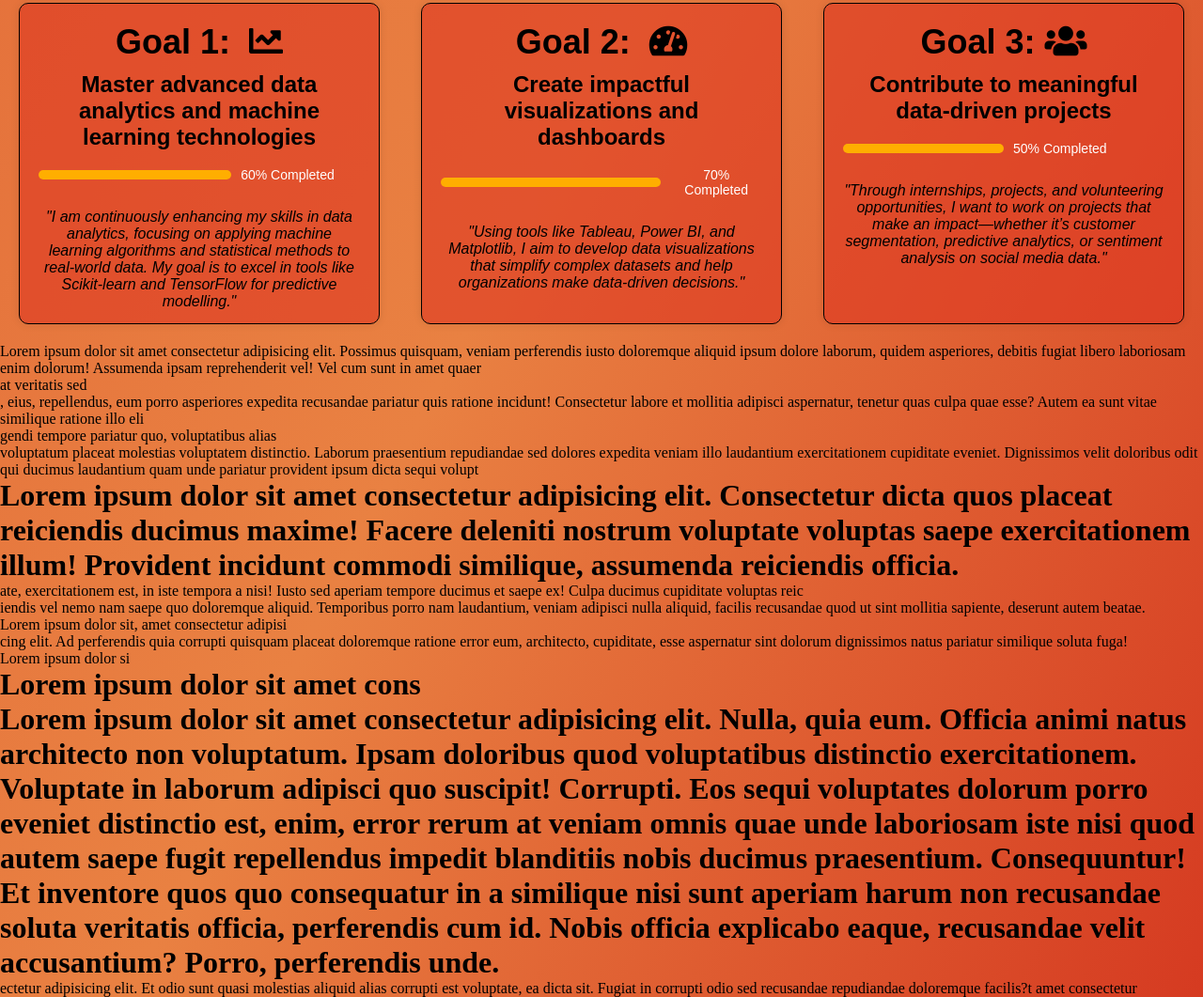
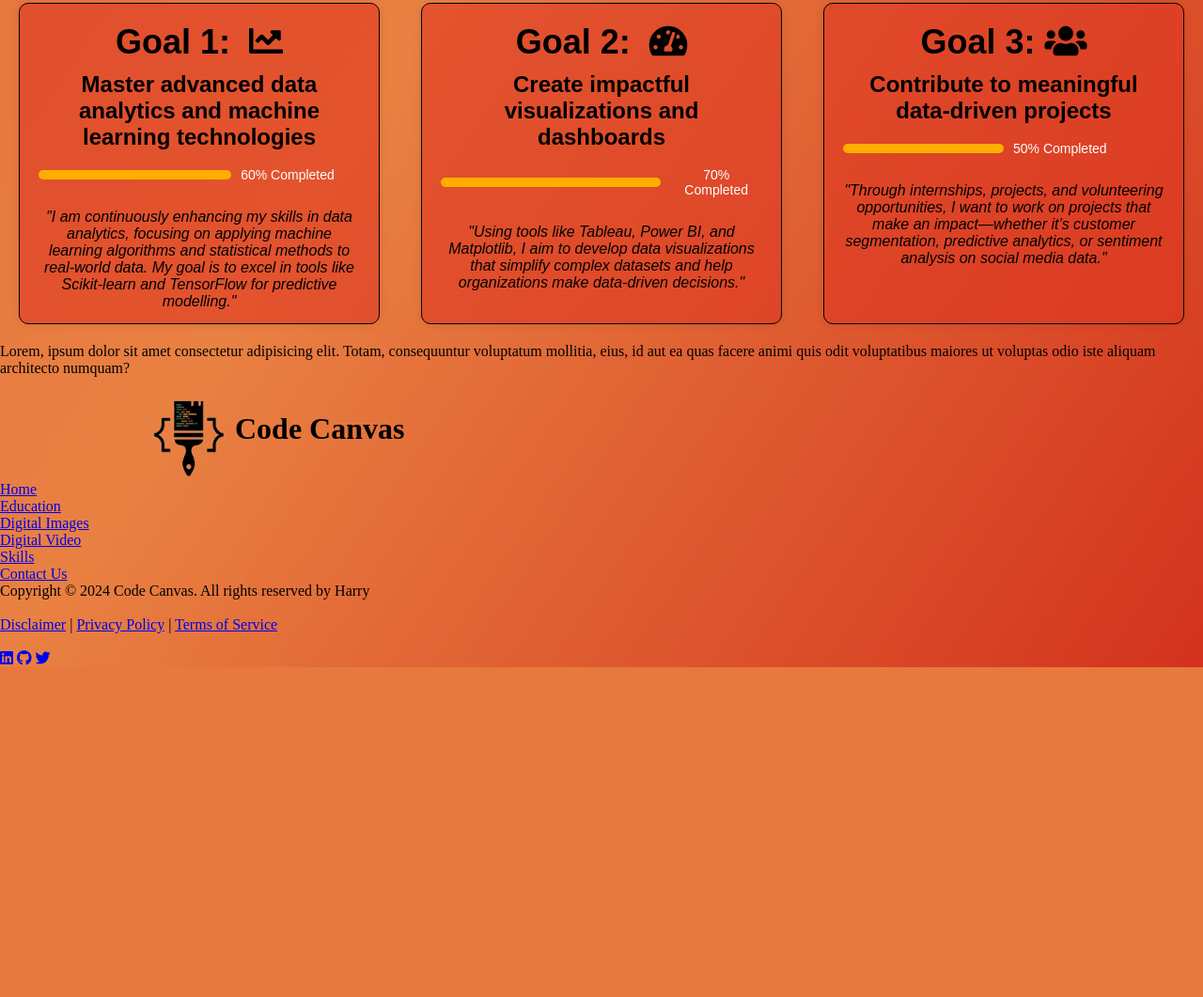
Before and after one commit to harry0876/CodeCanvas, a plain HTML site: page web/index.html in a window 1280 px wide. Shown: the part 1197-2258 px from the top of the page at 94% size. After the commit the page ends 1907 px from the top, so only its background shows below. Drawn offline with Linux system fonts and the light colour scheme; a web font is replaced by a local one.

Commit message:
Update index.html

```diff
--- a/web/index.html
+++ b/web/index.html
@@ -14,6 +14,7 @@
     <link href="https://fonts.googleapis.com/css2?family=Playwrite+DE+Grund:wght@100..400&display=swap"
         rel="stylesheet">
     <link rel="stylesheet" href="https://cdnjs.cloudflare.com/ajax/libs/font-awesome/5.15.3/css/all.min.css">
+
 </head>
 
 <body>
@@ -22,16 +23,16 @@
     <div class="h">
         <div class="header">
 
-            <a href="index.html" class="logo"> <img class="sticky" src="logo/logo.png" alt=""></a>
+            <a href="index.html" class="logo"> <img id="sticky" src="logo/logo.png" alt=""></a>
             <div>
                 <h1 class="name">Code Canvas</h1>
-                <p class="tagline">Where Coding meets Creativity</p>
+                <p class="tagline" id="sticky">Where Coding meets Creativity</p>
             </div>
         </div>
         <br>
 
         <!-- nav bar -->
-        <nav class="navbar">
+        <!-- <nav class="navbar">
             <div><a href="#home" class="active">Home</a></div>
             <div><a href="#">Education</a></div>
             <div><a href="#">Digital Images</a></div>
@@ -39,8 +40,17 @@
             <div><a href="#">Skills</a></div>
             <div> <a href="#">Contact Us</a></div>
 
-        </nav>
+        </nav> -->
     </div>
+    <nav class="navbar">
+        <div><a href="#home" class="active">Home</a></div>
+        <div><a href="#">Education</a></div>
+        <div><a href="#">Digital Images</a></div>
+        <div><a href="#">Digital Video</a></div>
+        <div><a href="#">Skills</a></div>
+        <div> <a href="#">Contact Us</a></div>
+
+    </nav>
 
     <!-- body -->
     <div class="section-A">
@@ -53,7 +63,7 @@
     </div>
 
     <div class="sectionB">
-        <h1>Welcome to<br> <span>Code Canvas</span></h1>
+        <h1 >Welcome to<br> <span>Code Canvas</span></h1>
         <div>
             <h2 class="sectionB-text">I'm, <span>Harry</span><br>
                 This is my personal space where art and technology come together.<br>
@@ -72,7 +82,9 @@
 
 
     <!-- Section C -->
-   <div class="sectionC-header"><h1>My Goals</h1></div>
+    <div class="sectionC-header">
+        <h1>My Goals</h1>
+    </div>
     <div class="goals">
         <div class="goal-column">
             <div class="goal">
@@ -85,9 +97,9 @@
                     <span>60% Completed</span>
                 </div>
                 <br>
-                <p><i>"I am continuously enhancing my skills in data analytics, focusing on applying machine learning
-                    algorithms and statistical methods to real-world data. My goal is to excel in tools like
-                    Scikit-learn and TensorFlow for predictive modelling."</p></i>
+                <p><i><span>"</span>I am continuously enhancing my skills in data analytics, focusing on applying machine learning
+                        algorithms and statistical methods to real-world data. My goal is to excel in tools like
+                        Scikit-learn and TensorFlow for predictive modelling.<span>"</span></p></i>
             </div>
         </div>
         <div class="goal-column">
@@ -100,8 +112,9 @@
                     <div class="progress-bar" style="width: 70%;"></div>
                     <span>70% Completed</span>
                 </div>
-                <br><p><i>"Using tools like Tableau, Power BI, and Matplotlib, I aim to develop data visualizations that
-                    simplify complex datasets and help organizations make data-driven decisions."</i></p>
+                <br>
+                <p><i><span>"</span>Using tools like Tableau, Power BI, and Matplotlib, I aim to develop data visualizations that
+                        simplify complex datasets and help organizations make data-driven decisions.<span>"</span></i></p>
             </div>
         </div>
         <div class="goal-column">
@@ -114,65 +127,58 @@
                     <div class="progress-bar" style="width: 50%;"></div>
                     <span>50% Completed</span>
                 </div>
-                <br><p><i>"Through internships, projects, and volunteering opportunities, I want to work on projects that make
-                    an impact—whether it’s customer segmentation, predictive analytics, or sentiment analysis on social
-                    media data."</i></p>
+                <br>
+                <p><i>"Through internships, projects, and volunteering opportunities, I want to work on projects that
+                        make
+                        an impact—whether it’s customer segmentation, predictive analytics, or sentiment analysis on
+                        social
+                        media data."</i></p>
             </div>
         </div>
     </div>
 
+    <!-- Section D -->
+<div class="sectionD">
+    <p>Lorem, ipsum dolor sit amet consectetur adipisicing elit. Totam, consequuntur voluptatum mollitia, eius, id aut ea quas facere animi quis odit voluptatibus maiores ut voluptas odio iste aliquam architecto numquam?</p>
+</div>
 
 
 
 
-    <p>Lorem ipsum dolor sit amet consectetur adipisicing elit. Possimus quisquam, veniam perferendis iusto doloremque
-        aliquid ipsum dolore laborum, quidem asperiores, debitis fugiat libero laboriosam enim dolorum! Assumenda ipsam
-        reprehenderit vel!
-        Vel cum sunt in amet quaer<br>at veritatis sed<br>, eius, repellendus, eum porro asperiores expedita recusandae
-        pariatur quis ratione incidunt! Consectetur labore et mollitia adipisci aspernatur, tenetur quas culpa quae
-        esse?
-        Autem ea sunt vitae similique ratione illo eli<br>gendi tempore pariatur quo, voluptatibus alias <br>voluptatum
-        placeat molestias voluptatem distinctio. Laborum praesentium repudiandae sed dolores expedita veniam illo
-        laudantium exercitationem cupiditate eveniet.
-        Dignissimos velit doloribus odit qui ducimus laudantium quam unde pariatur provident ipsum dicta sequi
-        volupt
-    <h1>Lorem ipsum dolor sit amet consectetur adipisicing elit. Consectetur dicta quos placeat reiciendis ducimus
-        maxime! Facere deleniti nostrum voluptate voluptas saepe exercitationem illum! Provident incidunt commodi
-        similique, assumenda reiciendis officia.</h1>ate, exercitationem est, in iste tempora a nisi! Iusto sed aperiam
-    tempore ducimus et saepe ex!
-    Culpa ducimus cupiditate voluptas reic<br>iendis vel nemo nam saepe quo doloremque aliquid. Temporibus porro nam
-    laudantium, veniam adipisci nulla aliquid, facilis recusandae quod ut sint mollitia sapiente, deserunt autem
-    beatae.</p>
-    <p>Lorem ipsum dolor sit, amet consectetur adipisi<br>cing elit. Ad perferendis quia corrupti quisquam placeat
-        doloremque ratione error eum, architecto, cupiditate, esse aspernatur sint dolorum dignissimos natus pariatur
-        similique soluta fuga!</p>
-    <p>Lorem ipsum dolor si
-    <h1>Lorem ipsum dolor sit amet cons<h1>Lorem ipsum dolor sit amet consectetur adipisicing elit. Nulla, quia eum.
-            Officia animi natus architecto non voluptatum. Ipsam doloribus quod voluptatibus distinctio exercitationem.
-            Voluptate in laborum adipisci quo suscipit! Corrupti.
-            Eos sequi voluptates dolorum porro eveniet distinctio est, enim, error rerum at veniam omnis quae unde
-            laboriosam iste nisi quod autem saepe fugit repellendus impedit blanditiis nobis ducimus praesentium.
-            Consequuntur!
-            Et inventore quos quo consequatur in a similique nisi sunt aperiam harum non recusandae soluta veritatis
-            officia, perferendis cum id. Nobis officia explicabo eaque, recusandae velit accusantium? Porro, perferendis
-            unde.</h1>ectetur adipisicing elit. Et odio sunt quasi molestias aliquid alias corrupti est
-        voluptate, ea dicta sit. Fugiat in corrupti odio sed recusandae repudiandae doloremque facilis?</h1>t amet
-    consectetur adipisicing elit. Iste illo possimus dignissimos vel animi corrupti
-    repellendus. Iste offici<h2>Lorem ipsum dolor sit amet consectetur adipisicing elit. Assumenda autem accusamus
-        provident ab eaque fugit aut dolores praesentium, vero quia aperiam impedit maiores minus vitae eius eveniet
-        facilis saepe a.
-        Veniam qui dicta corrupti exercitationem magni debitis suscipit hic deserunt, quibusdam illo, dolores maxime est
-        consequatur sunt placeat velit? Aliquid beatae odio aliquam assumenda excepturi aut facere animi exercitationem
-        voluptatem!
-        Ex quia facilis aperiam dolore provident aut vel sed qui et nam reiciendis corrupti praesentium soluta magnam
-        expedita ratione, quos nostrum illo totam ut consectetur cum in corporis! Molestias, corporis?</h2>a, quisquam
-    doloribus sapiente nulla dolore accusamus hic, quidem, laborum neque alias
-    laudantium.</p>
-    <p>dsds</p>
-    <p>sddsds</p>
-    <p>sd Lorem ipsum dolor sit amet consectetur, adipisicing elit. Iure quod, beatae mollitia doloribus aspernatur quis
-        nihil vitae quam veritatis eius recusandae sunt in dignissimos! Dolorem incidunt ducimus libero est cumque.</p>
+    <footer>
 
+        <div class="website-name">
+            <div class="header">
+
+                <a href="index.html" class="logo"> <img id="sticky" src="logo/logo.png" alt=""></a>
+                <div>
+                    <h1 class="name">Code Canvas</h1>
+
+                </div>
+            </div>
+        </div>
+        <div class="links">
+            <ul>
+                <li><a href="#">Home</a></li>
+                <li><a href="#">Education</a></li>
+                <li><a href="#">Digital Images</a></li>
+                <li><a href="#">Digital Video</a></li>
+                <li><a href="#">Skills</a></li>
+                <li><a href="#">Contact Us</a></li>
+            </ul>
+        </div>
+        <div class="copyright">
+            Copyright © 2024 Code Canvas. All rights reserved by Harry<br>
+            <br>
+            <a href="#">Disclaimer</a> | <a href="#">Privacy Policy</a> | <a href="#">Terms of Service<br><br></a>
+
+        <div class="social-media">
+            <a href="#"><i class="fab fa-linkedin"></i></a>
+            <a href="#"><i class="fab fa-github"></i></a>
+            <a href="#"><i class="fab fa-twitter"></i></a>
+
+        </div></div>
+    </footer>
 </body>
 
 </html>
```
